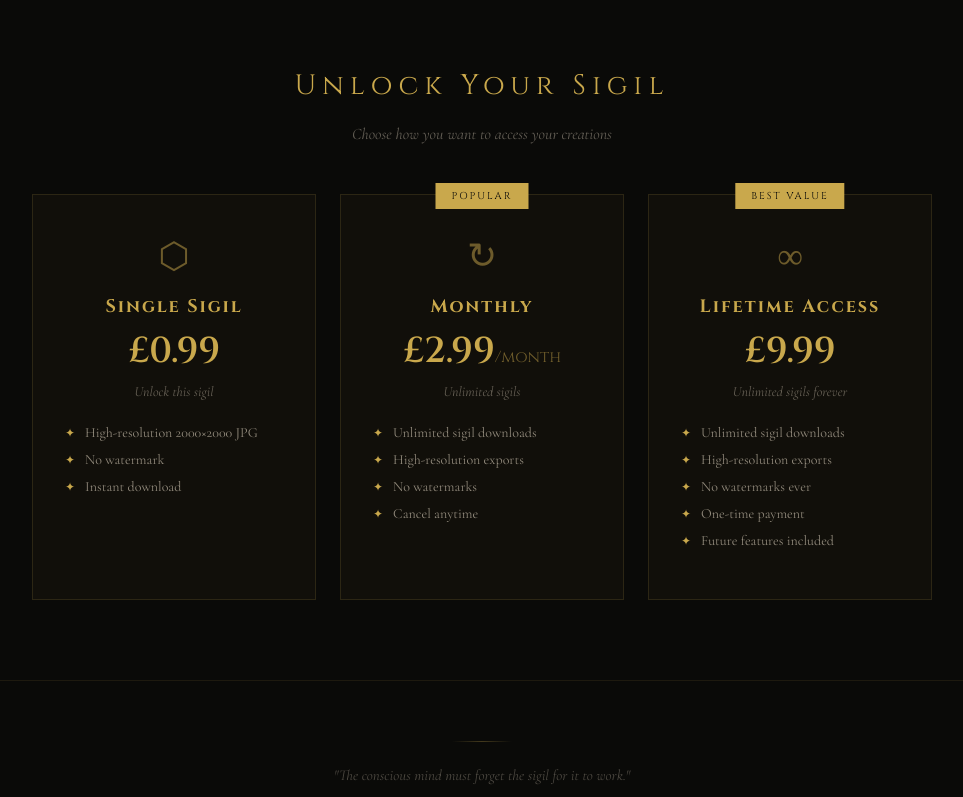
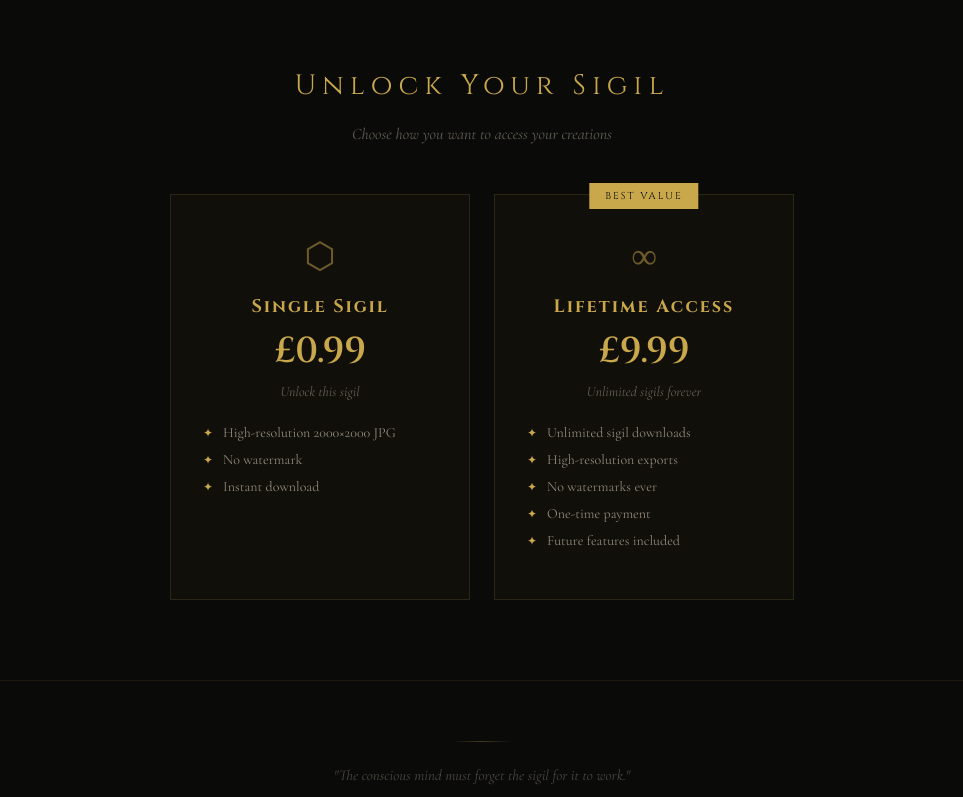
Before and after one commit to S444Film/sigilforger, a React (Vite) app: page / in a window 1280 px wide. Shown: the part 1363-2160 px from the top of the page, without its empty margins (158-1121 px from the left). Built offline with nearby package versions, Linux system fonts and the light colour scheme.

Commit message:
Remove monthly subscription

```diff
--- a/src/App.jsx
+++ b/src/App.jsx
@@ -16,7 +16,6 @@
 const PAYMENT_LINKS = {
   single: "https://buy.stripe.com/14A00laibbqJ6Dg0hP7g400",
   lifetime: "https://buy.stripe.com/cNi8wR61VdyR0eS1lT7g402",
-  monthly: "https://buy.stripe.com/bJe3cxeyr7at3r41lT7g401",
 };
 
 // Sigil generation
@@ -309,17 +308,6 @@
     features: ["High-resolution 2000×2000 JPG", "No watermark", "Instant download"],
   },
   {
-    id: "monthly",
-    name: "Monthly",
-    desc: "Unlimited sigils",
-    price: "£2.99",
-    sub: "/month",
-    link: PAYMENT_LINKS.monthly,
-    icon: "↻",
-    badge: "POPULAR",
-    features: ["Unlimited sigil downloads", "High-resolution exports", "No watermarks", "Cancel anytime"],
-  },
-  {
     id: "lifetime",
     name: "Lifetime Access",
     desc: "Unlimited sigils forever",
@@ -361,7 +349,7 @@
           setShowResult(true);
           setAnimStep(3);
           setIsPurchased(true);
-          if (tier === "lifetime" || tier === "monthly") {
+          if (tier === "lifetime") {
             setHasUnlimitedAccess(true);
             localStorage.setItem("sigil_access", tier);
           }
@@ -392,7 +380,7 @@
 
     // Check for existing access
     const access = localStorage.getItem("sigil_access");
-    if (access === "lifetime" || access === "monthly") {
+    if (access === "lifetime") {
       setHasUnlimitedAccess(true);
     }
   }, []);
@@ -880,19 +868,11 @@
               {/* Actions */}
               <div style={styles.modalActions}>
                 <button className="btn" style={styles.stripeBtn} onClick={handlePurchase}>
-                  {selectedTier === "monthly"
-                    ? `Subscribe — ${selectedTierData?.price}/month`
-                    : `Pay ${selectedTierData?.price}`
-                  }
+                  Pay {selectedTierData?.price}
                 </button>
                 <p style={styles.stripeNote}>
                   Secure payment via Stripe
                 </p>
-                {selectedTier === "monthly" && (
-                  <p style={styles.subTerms}>
-                    Subscription renews monthly. Cancel anytime.
-                  </p>
-                )}
               </div>
             </div>
           </div>
@@ -1023,7 +1003,7 @@
   },
   stepDesc: {
     fontSize: 13,
-    color: "rgba(232,220,200,0.3)",
+    color: "rgba(232,220,200,0.5)",
     textAlign: "center",
     lineHeight: 1.5,
     fontStyle: "italic",
```
